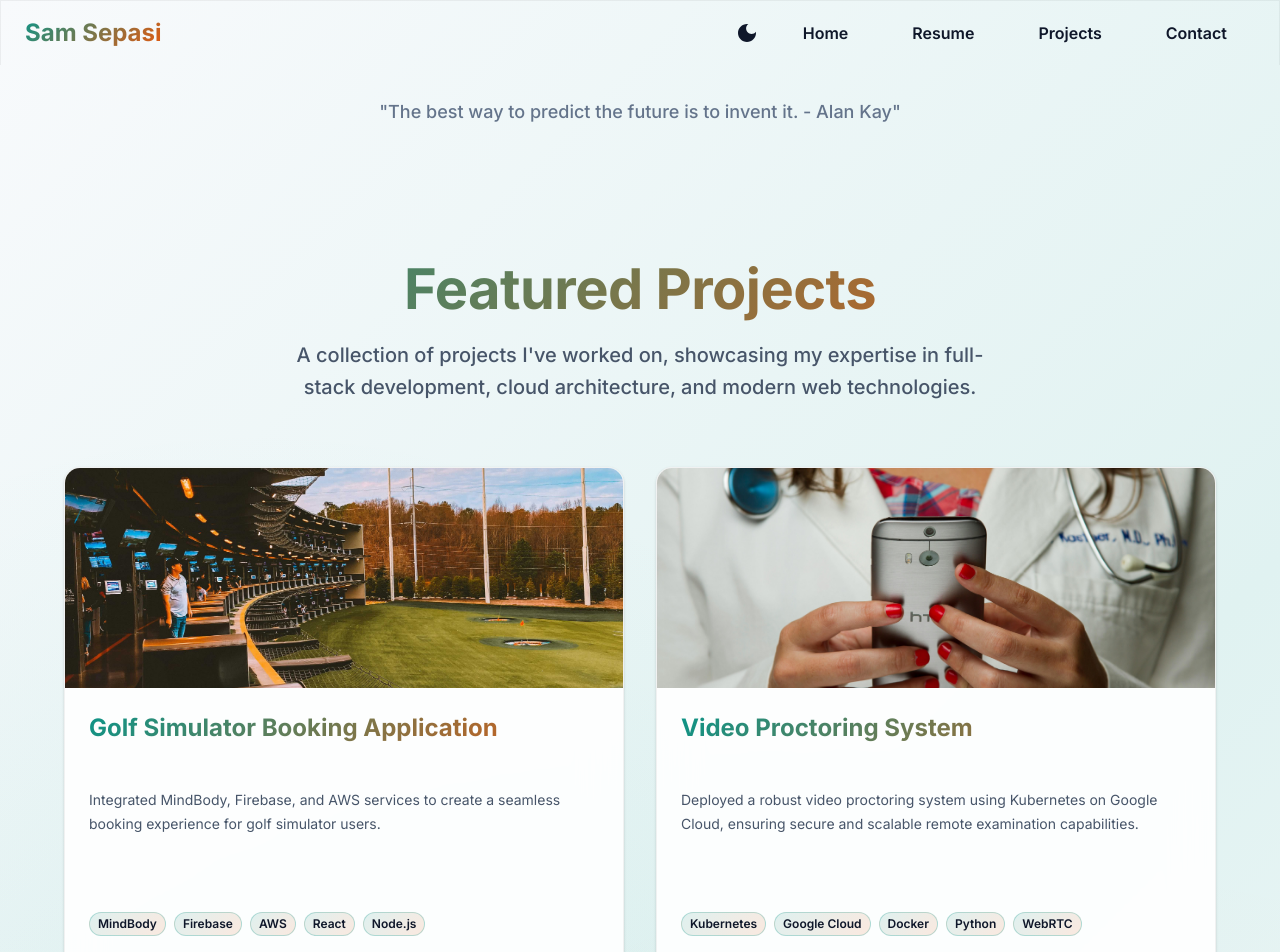
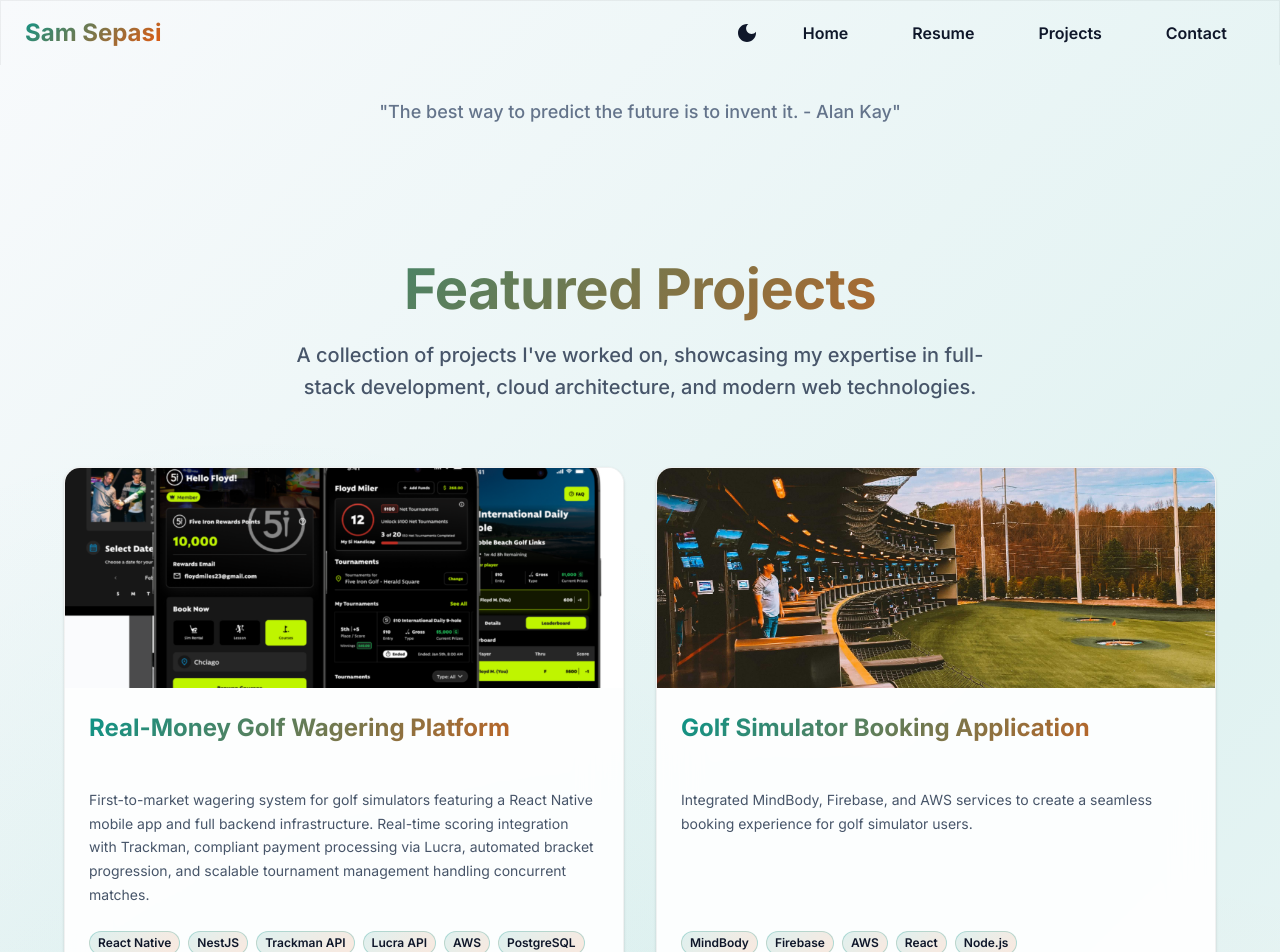
Before and after one commit to ssepa001/portfolio, a React (Vite) app: page /projects in a window 1280 px wide. Shown: the top 952 px of the page. Built offline with nearby package versions, Linux system fonts and the light colour scheme.

Commit message:
Update projects

```diff
--- a/src/pages/Projects.tsx
+++ b/src/pages/Projects.tsx
@@ -25,6 +25,14 @@ interface Project {
 }
 
 const projects: Project[] = [
+    {
+        title: "Real-Money Golf Wagering Platform",
+        description:
+            "First-to-market wagering system for golf simulators featuring a React Native mobile app and full backend infrastructure. Real-time scoring integration with Trackman, compliant payment processing via Lucra, automated bracket progression, and scalable tournament management handling concurrent matches.",
+        image: "/images/golfWagering.png",
+        technologies: ["React Native", "NestJS", "Trackman API", "Lucra API", "AWS", "PostgreSQL"],
+        liveUrl: "https://fiveirongolf.com/en-us/leagues",
+    },
     {
         title: "Golf Simulator Booking Application",
         description:
```
Also changed, not shown: public/images/golfWagering.png (added).
